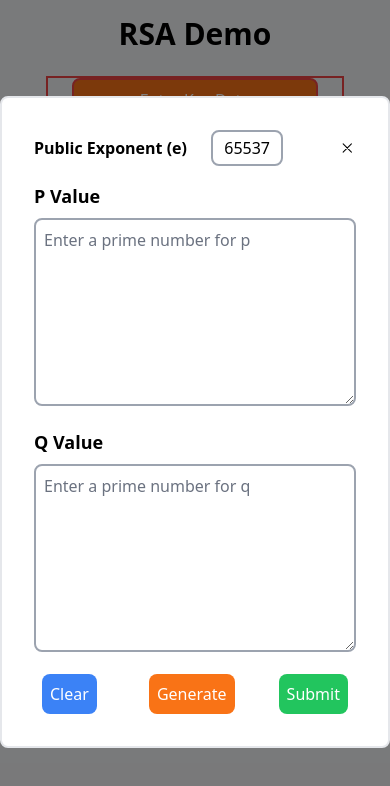
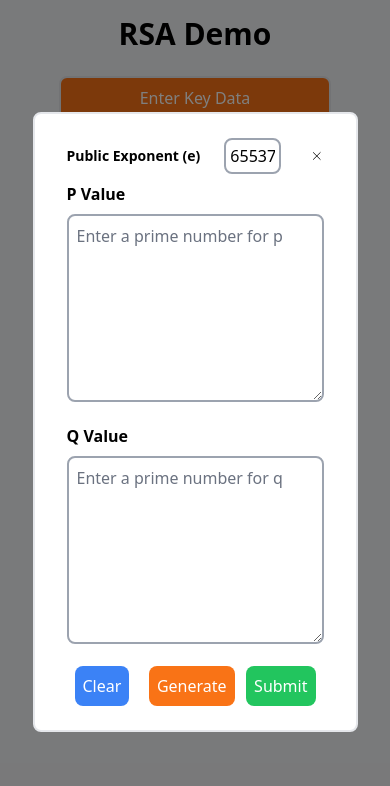
Before and after one commit to Trevor5008/rsa-cipher-demo, a React (Vite) app in the folder frontend/: page / in a window 390 px wide. Both pictures are taken after a click on the button "Enter Key Data". Shown: the top 786 px of the page. Built offline with nearby package versions, Linux system fonts and the light colour scheme; no server answers.

Commit message:
Added mobile styling for main, keys and encryption modals

```diff
--- a/frontend/src/App.jsx
+++ b/frontend/src/App.jsx
@@ -164,16 +164,16 @@ function App() {
             <h1 className="text-3xl font-bold text-center">RSA Demo</h1>
          </header>
          {/* Buttons section */}
-         <div className="flex items-center flex-col border-2 border-red-500 w-5/6 mb-5">
+         <div className="flex items-center flex-col px-4 w-full mb-6">
             {/* "Enter Key Data" btn */}
             <button
-               className="bg-orange-500 border-2 border-red-500 rounded-lg p-2 w-10/12 text-white mb-3"
+               className="bg-orange-500 border-2 rounded-lg p-2 w-10/12 text-white mb-3"
                onClick={openKeysModal}
             >
                Enter Key Data
             </button>
             {/* Keys display */}
-            <div className="flex justify-evenly gap-10 w-10/12 mb-3 border-2 border-red-500">
+            <div className="flex justify-evenly gap-10 w-5/6 mb-3">
                <h3 className="text-md font-bold flex items-center">
                   Private &nbsp;{<Key hasKeys={hasKeys} />}
                </h3>
@@ -182,7 +182,7 @@ function App() {
                </h3>
             </div>
             {/* Encryption/Decryption button container */}
-            <div className="flex gap-6 w-10/12 justify-between border-2 border-red-500">
+            <div className="flex gap-6 w-10/12 justify-between">
                {/* Ecryption */}
                <button
                   className={`bg-blue-500 rounded-lg p-2 flex-1 text-white cursor-${
@@ -221,9 +221,9 @@ function App() {
          ) : null}
 
          {/* Text output section */}
-         <div className="flex flex-col items-end max-w-3xl w-5/6">
+         <div className="flex flex-col items-end max-w-3xl w-5/6 px-2">
             <textarea
-               className="border-2 p-4 rounded-lg w-full h-40 resize-none mb-4"
+               className="border-2 p-2 rounded-lg w-full h-40 resize-none mb-4"
                value={
                   textType === "encrypt" ? encryptedPhrase : decryptedPhrase
                }
--- a/frontend/src/components/KeysModal.jsx
+++ b/frontend/src/components/KeysModal.jsx
@@ -73,10 +73,10 @@ export default function KeysModal({
 
    return (
       <div className="fixed inset-0 bg-black bg-opacity-50 flex items-center justify-center">
-         <div className="bg-white py-8 px-8 rounded-lg w-full max-w-lg border-2">
-            <div className="flex justify-between space-x-4 items-center mb-4">
+         <div className="bg-white py-6 px-8 rounded-lg w-5/6 max-w-lg border-2">
+            <div className="flex justify-between space-x-4 items-center mb-2">
                <div className="flex items-center space-x-6">
-               <label className="block text-md font-bold">
+               <label className="block text-sm font-bold">
                   Public Exponent (e)
                </label>
                <input
@@ -89,7 +89,7 @@ export default function KeysModal({
                </div>
                <Close closeModal={closeKeysModal} />
             </div>
-            <label className="block text-lg font-bold my-2">P Value</label>
+            <label className="block text-md font-bold my-2">P Value</label>
             <textarea
                className={`border-2 p-2 rounded-lg w-full ${
                   pValid ? "border-gray-400" : "border-red-500"
@@ -102,7 +102,7 @@ export default function KeysModal({
             />
             {!pValid && <p className="text-red-500 text-sm">Invalid P value</p>}
 
-            <label className="block text-lg font-bold mt-4 mb-2">Q Value</label>
+            <label className="block text-md font-bold mt-4 mb-2">Q Value</label>
             <textarea
                className={`border-2 p-2 rounded-lg w-full ${
                   qValid ? "border-gray-400" : "border-red-500"
--- a/frontend/src/components/TextModal.jsx
+++ b/frontend/src/components/TextModal.jsx
@@ -32,7 +32,7 @@ export default function TextModal({
 
    return (
       <div className="fixed inset-0 bg-black bg-opacity-50 flex items-center justify-center">
-         <div className="bg-white p-8 rounded-lg w-1/3 border-2">
+         <div className="bg-white p-8 rounded-lg w-5/6 border-2">
             <h1 className="text-2xl font-bold mb-3">
                {type === "encrypt" ? "Encrypt" : "Decrypt"}
             </h1>
--- a/frontend/tailwind.config.js
+++ b/frontend/tailwind.config.js
@@ -8,7 +8,7 @@ export default {
   theme: {
     extend: {},
     screens: {
-      'sm': '420px'
+      'sm': '390px'
     }
   },
   plugins: [
```
